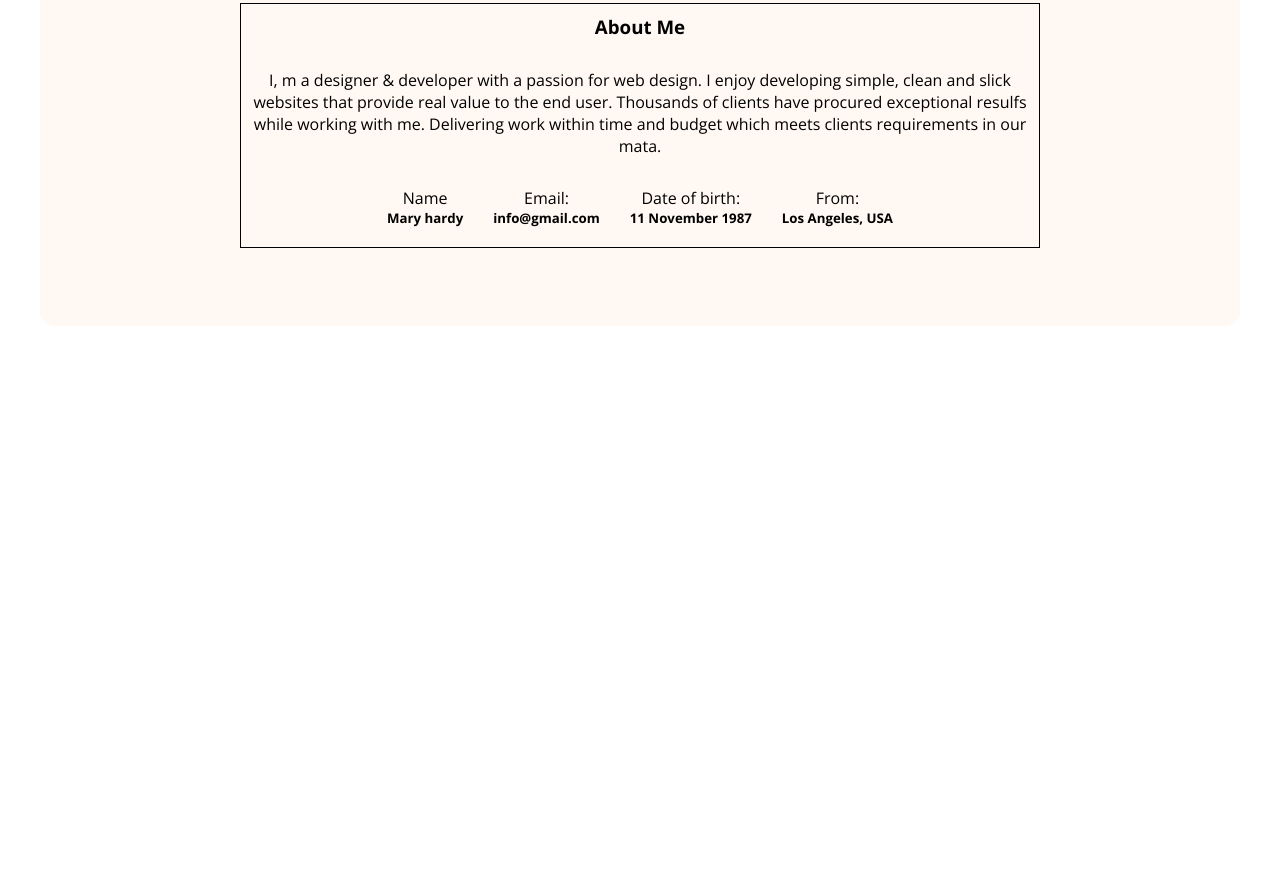
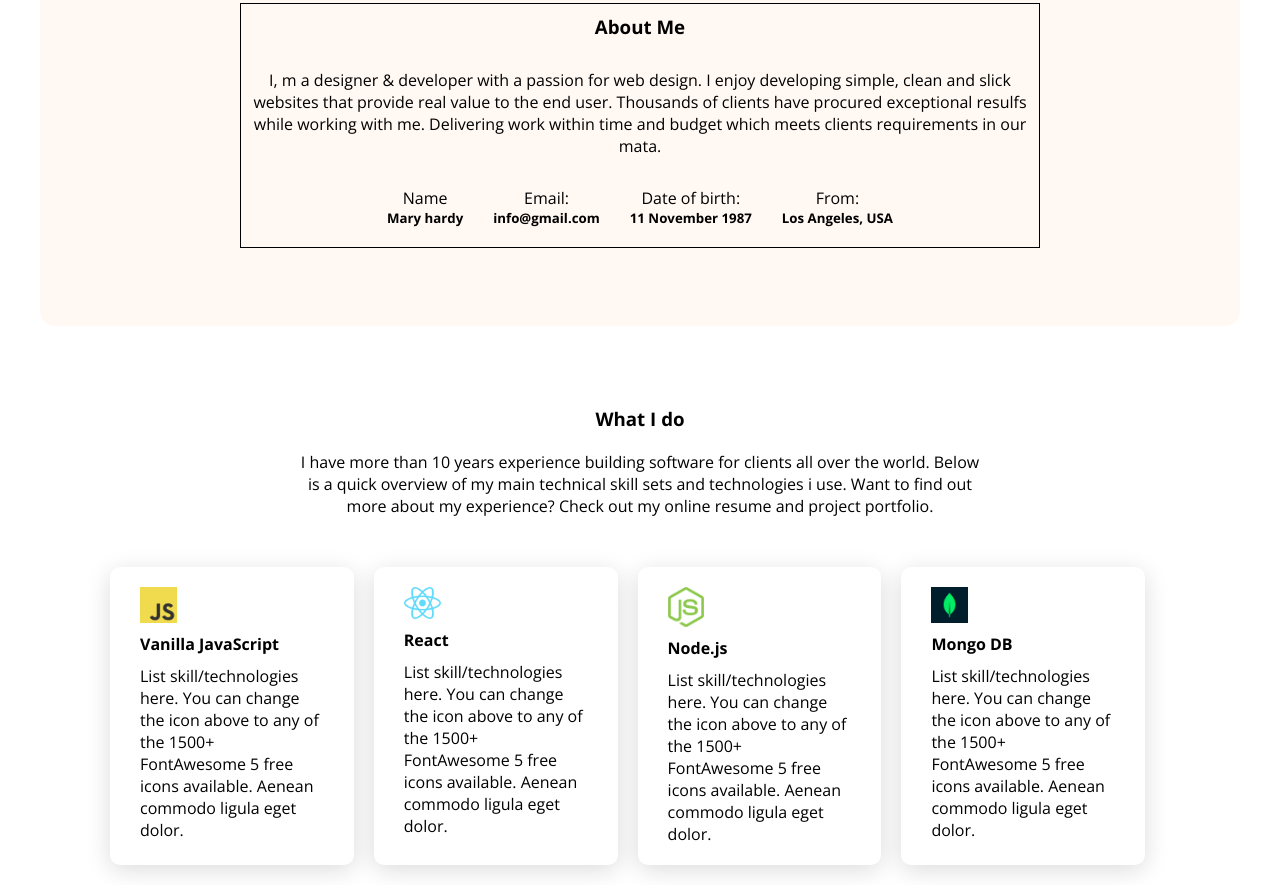
Before and after one commit to sahinactive/Web-developer-Portfolio-by-sahin, a plain HTML site: page index.html in a window 1280 px wide. Shown: the part 862-1747 px from the top of the page. Before the commit the page ends 1238 px from the top, so only its background shows below. Drawn offline with nearby package versions, Linux system fonts and the light colour scheme.

Commit message:
What I do and service section added

```diff
--- a/index.html
+++ b/index.html
@@ -13,6 +13,8 @@
   <link rel="stylesheet" href="styles/portfolio.css">
 
 </head>
+
+<body>
   <header class="header">
     <nav>
       <h3 class="site-title">Ma<span class="text-color">r</span>y</h3>
@@ -38,12 +40,14 @@
   </header>
   <main>
     <div>
+      <!-- About Me section markup -->
       <section class="about">
         <div class="about-content">
           <h3 class="section-title">About Me</h3>
           <p class="section-description">I, m a designer & developer with a passion for web design. I enjoy developing
             simple, clean and slick websites that
-          provide real value to the end user. Thousands of clients have procured exceptional resulfs while working with
+            provide real value to the end user. Thousands of clients have procured exceptional resulfs while working
+            with
             me.
             Delivering work within time and budget which meets clients requirements in our mata.</p>
           <div class="my-info"><span class="info name">Name <h5>Mary hardy</h5></span>
@@ -60,13 +64,51 @@
         </div>
       </section>
     </div>
-
+    <!-- What I do section markup -->
+    <div>
+      <section class="what-i-do">
+        <h3 class="section-title">What I do</h3>
+        <p class="sction-description">I have more than 10 years experience building software for clients all over the
+          world. Below is a quick overview of my
+          main technical skill sets and technologies i use. Want to find out more about my experience? Check out my
+          online resume
+          and project portfolio.</p>
+      </section>
+    </div>
+    <section class="service-section">
+      <div>
+        <img src="./images/icons/js.png" alt="" class="service-image">
+        <h4 class="service-title">Vanilla JavaScript</h4>
+        <p class="service-description">List skill/technologies here. You can change the icon above to any of the 1500+
+          FontAwesome 5 free icons available.
+          Aenean commodo ligula eget dolor.</p>
+      </div>
+      <div>
+        <img src="./images/icons/react.png" alt="" class="service-image">
+        <h4 class="service-title">React</h4>
+        <p class="service-description">List skill/technologies here. You can change the icon above to any of the 1500+
+          FontAwesome 5 free icons available.
+          Aenean commodo ligula eget dolor.</p>
+      </div>
+      <div>
+        <img src="./images/icons/nodejs.png" alt="" class="service-image">
+        <h4 class="service-title">Node.js</h4>
+        <p class="service-description">List skill/technologies here. You can change the icon above to any of the 1500+
+          FontAwesome 5 free icons available.
+          Aenean commodo ligula eget dolor.</p>
+      </div>
+      <div>
+        <img src="./images/icons/mongo.png" alt="" class="service-image">
+        <h4 class="service-title">Mongo DB</h4>
+        <p class="service-description">List skill/technologies here. You can change the icon above to any of the 1500+
+          FontAwesome 5 free icons available.
+          Aenean commodo ligula eget dolor.</p>
+      </div>
+    </section>
+  </main>
   <footer>
 
   </footer>
-
-  <body>
-
 </body>
 
 </html>
--- a/styles/portfolio.css
+++ b/styles/portfolio.css
@@ -104,16 +104,29 @@ nav a {
 }
 
 main {
+
+  display: flex;
+  flex-direction: column;
+  align-items: center;
+  justify-content: center;
+}
+
+main>div:first-child {
+  margin: 50px auto;
+  width: 1200px;
   max-width: 1200px;
-  margin: 50px auto;
   padding: 40px 30px;
   border-radius: 15px;
   background-color: #FFF8F3;
   min-height: 400px;
+}
+
+main>div {
+  max-width: 700px;
+  margin: 20px auto;
+  text-align: center;
   display: flex;
   flex-direction: column;
-  align-items: center;
-  justify-content: center;
 }
 
 .about {
@@ -141,3 +154,41 @@ main {
   column-gap: 30px;
   padding-bottom: 10px;
 }
+
+.what-i-do {
+  max-width: 900px;
+  margin: auto;
+  top: 50%;
+  text-align: center;
+  display: flex;
+  padding: 10px;
+  flex-direction: column;
+  row-gap: 20px;
+}
+
+.service-section {
+  max-width: 1100px;
+  padding: 20px;
+  display: flex;
+  flex-flow: row wrap;
+  row-gap: 20px;
+  column-gap: 20px;
+
+}
+
+.service-section>div {
+
+  background: #fff;
+  flex-basis: 23%;
+  border-radius: 10px;
+  box-shadow: 0px 5px 24px #00000024;
+  padding: 20px 30px 20px 30px;
+  display: flex;
+  flex-flow: column nowrap;
+  row-gap: 10px;
+}
+
+.service-section>div img {
+  width: 20%;
+  height: auto;
+}
```
Lines whose indentation alone changed are shown as unchanged.
